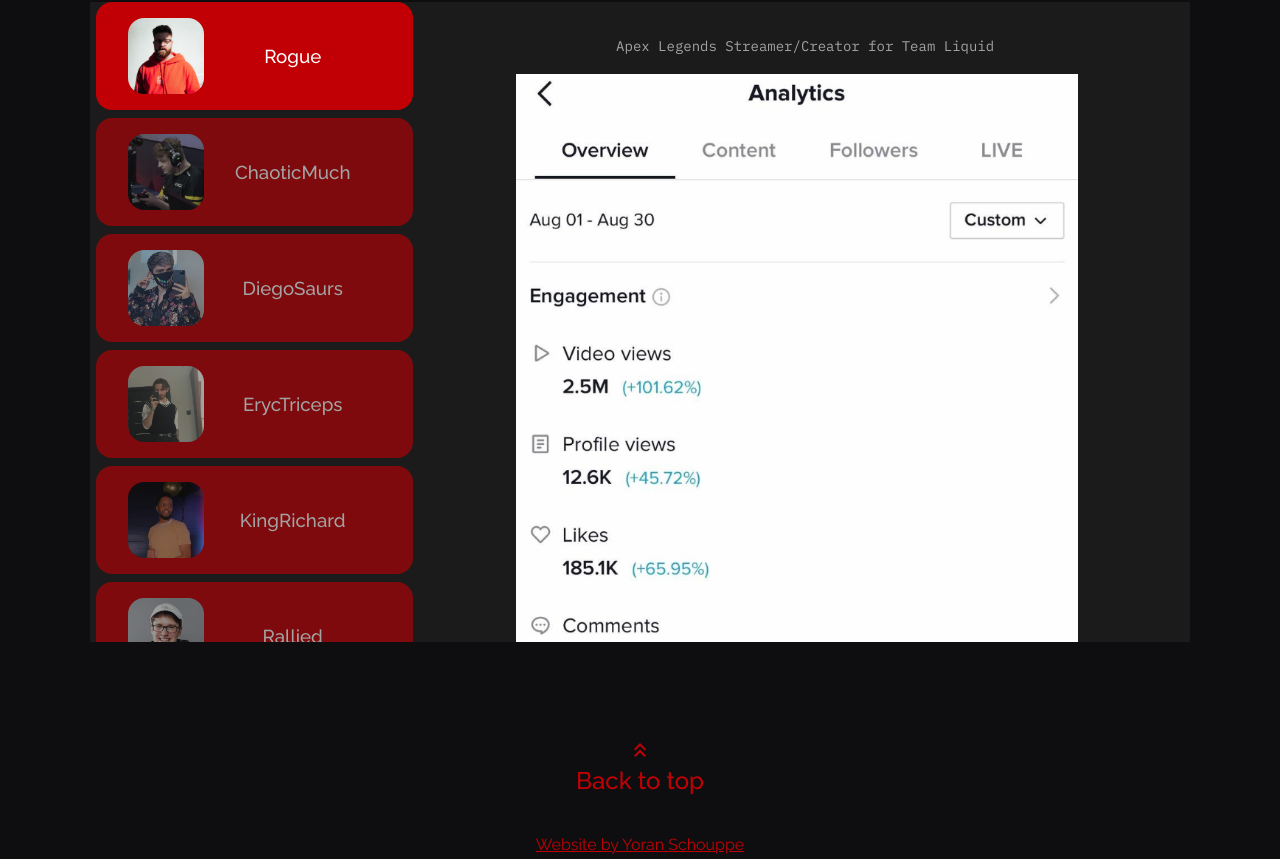
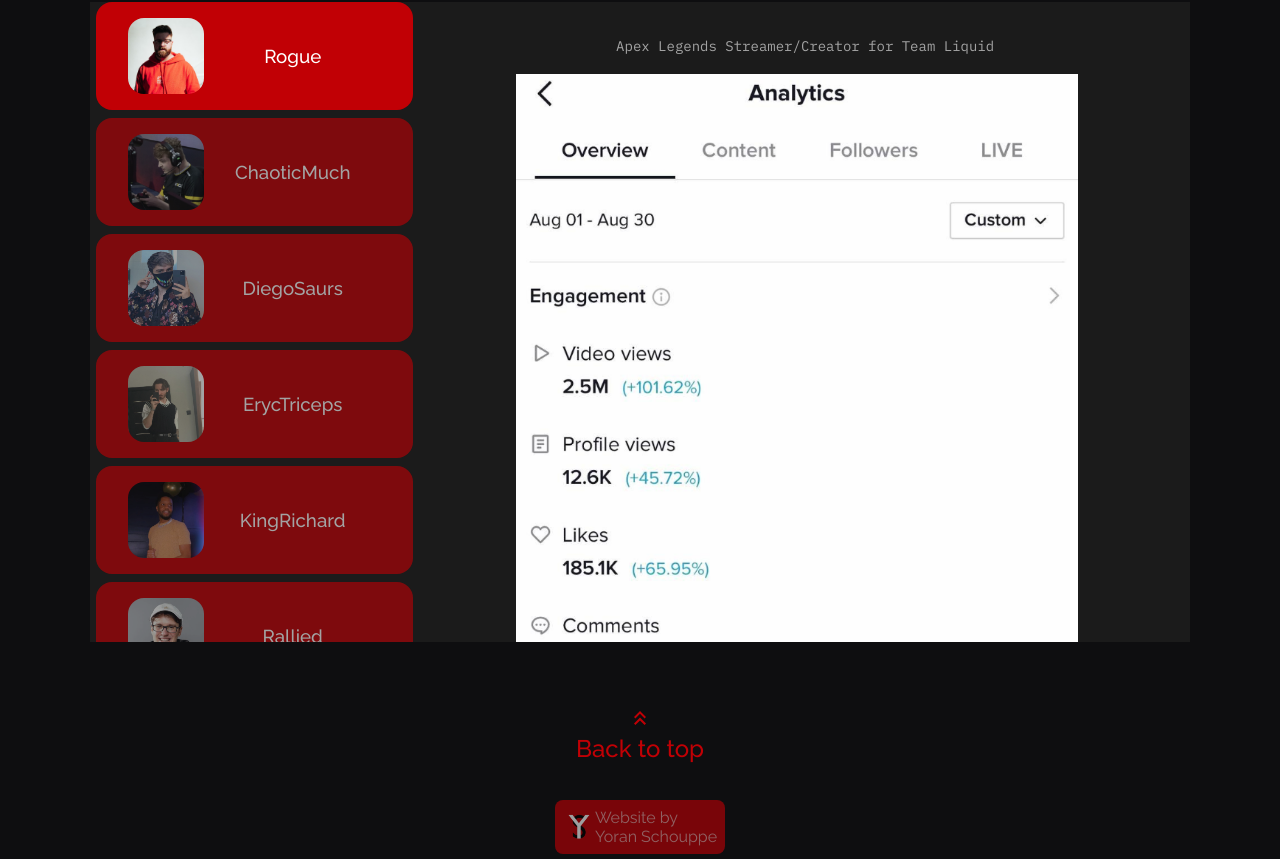
Before and after one commit to schouppeyoran/giannidm, a React (Create React App) app: page / in a window 1280 px wide. Shown: the part 2563-3422 px from the top of the page. Built offline with nearby package versions, Linux system fonts and the light colour scheme.

Commit message:
Rework Footer

```diff
--- a/src/components/Footer/Footer.jsx
+++ b/src/components/Footer/Footer.jsx
@@ -1,6 +1,7 @@
 import React from 'react';
 import './footer.css';
 import {MdKeyboardDoubleArrowUp} from 'react-icons/md';
+import { images } from '../../constants';
 
 const Footer = () => {
   return (
@@ -10,7 +11,10 @@ const Footer = () => {
         <h2>Back to top</h2>
       </a>
 
-      <a href="https://www.yoranschouppe.com/" target='_blank'>Website by Yoran Schouppe</a>
+      <a href="https://www.yoranschouppe.com/" target='_blank'>
+        <img src={images.logo} alt="" />
+        Website by <br /> Yoran Schouppe
+      </a>
     </section>
   )
 }
--- a/src/components/Footer/footer.css
+++ b/src/components/Footer/footer.css
@@ -6,8 +6,8 @@
     justify-content: center;
     align-items: center;
     text-align: center;
-    padding-top: 6rem;
-    padding-bottom: 4rem;
+    padding-top: 4rem;
+    padding-bottom: 6rem;
 }
 
 .app__footer svg {
@@ -17,5 +17,21 @@
 .app__footer a:last-child {
     position: absolute;
     bottom: 5px;
-    text-decoration: underline;
+    display: flex;
+    align-items: center;
+    text-align: start;
+    padding: 0.5rem;
+    border-radius: 0.5rem;
+    color: var(--color-light);
+    background: var(--color-primary);
+    opacity: 0.6;
 }
+
+.app__footer a:last-child img {
+    width: 4vh;
+    height: auto;
+}
+
+.app__footer a:last-child:hover {
+    opacity: 1;
+}
--- a/src/constants/images.js
+++ b/src/constants/images.js
@@ -1,4 +1,5 @@
 import hero from '../assets/hero.png';
+import logo from '../assets/logo.png';
 import rogueAvatar from '../assets/rogueAvatar.jpg';
 import chaoticMuchAvatar from '../assets/ChaoticMuch.jfif';
 import dezignfulAvatar from '../assets/Dezignful.png';
@@ -85,6 +86,7 @@ import irltt5Thumbnail from '../assets/irltt5Thumbnail.png';
 
 export default {
     hero,
+    logo,
 
     rogueAvatar,
     chaoticMuchAvatar,
```
Also changed, not shown: src/assets/logo.png (added).
